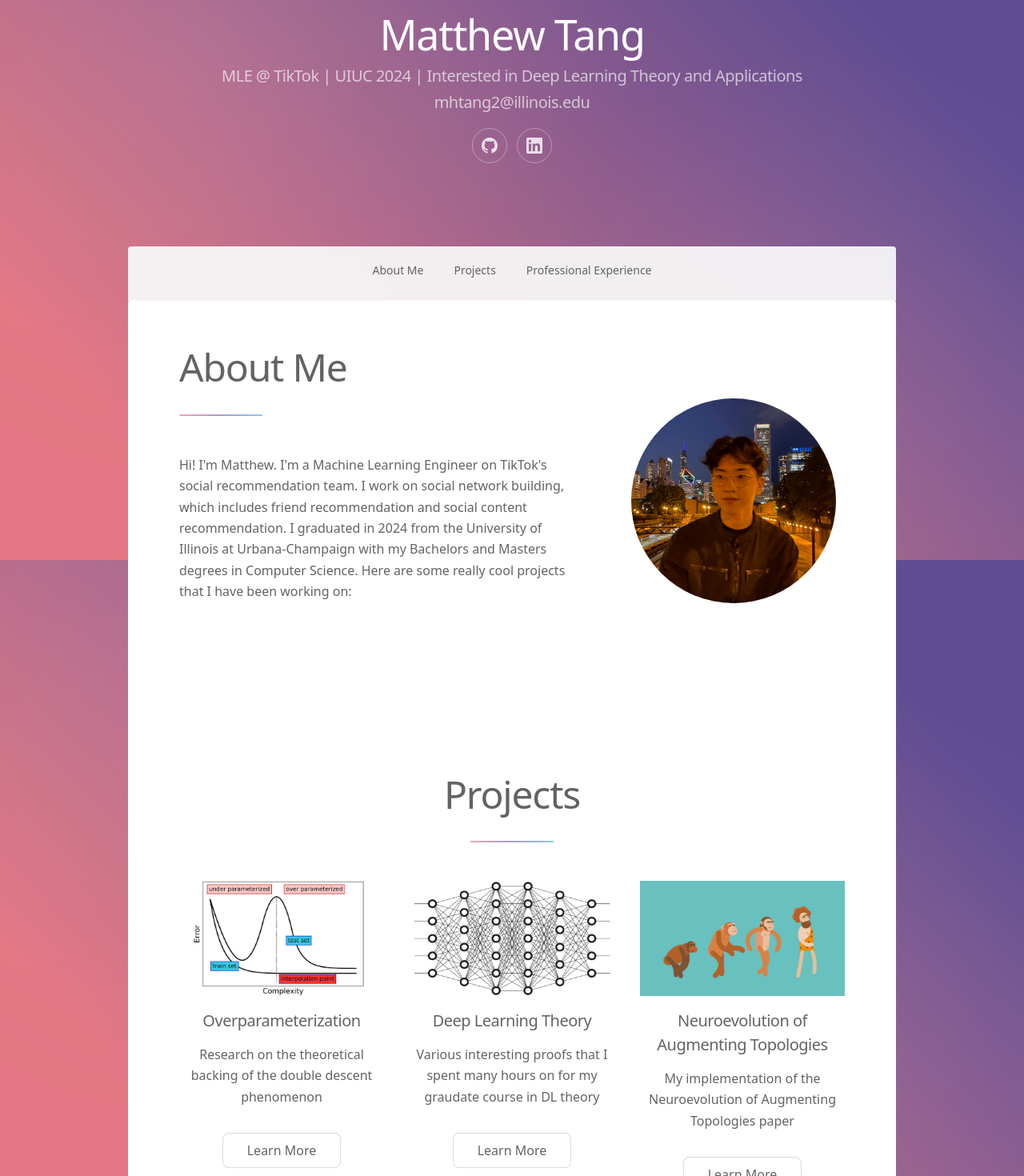
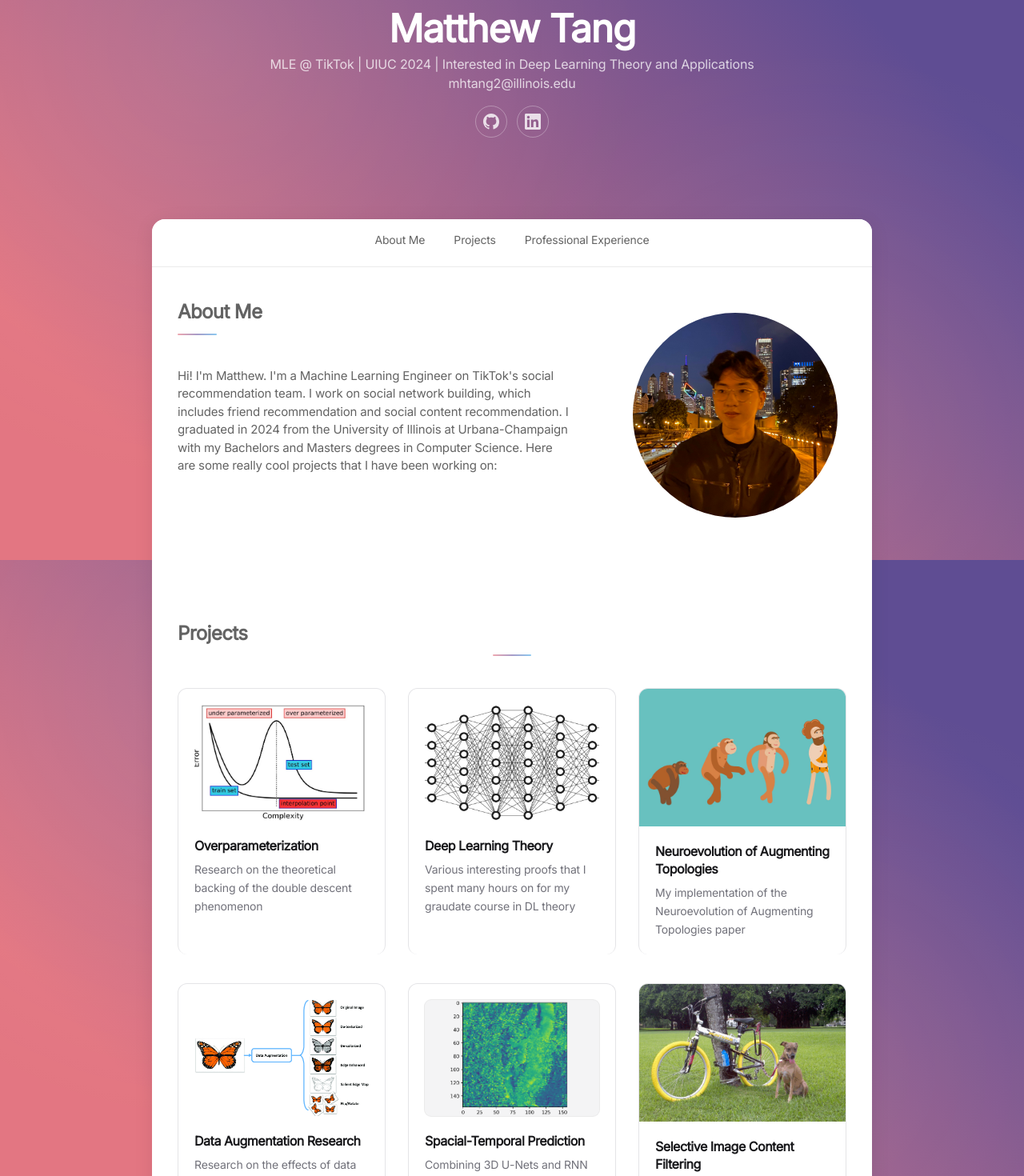
Before and after one commit to mhtang2/mhtang2.github.io, a React (Vite) app in the folder frontend/: page / in a window 1280 px wide. Shown: the part 100-1570 px from the top of the page at 80% size. Built offline with nearby package versions, Linux system fonts and the light colour scheme.

Commit message:
Redesign homepage project cards and polish typography/nav.
Replace the legacy flex grid with clickable project cards, per-project image layouts, and a cleaner Inter-based type system with integrated sticky nav.

Co-authored-by: Cursor <cursoragent@cursor.com>

```diff
--- a/frontend/index.html
+++ b/frontend/index.html
@@ -3,6 +3,12 @@
   <head>
     <meta charset="utf-8" />
     <meta name="viewport" content="width=device-width, initial-scale=1" />
+    <link rel="preconnect" href="https://fonts.googleapis.com" />
+    <link rel="preconnect" href="https://fonts.gstatic.com" crossorigin />
+    <link
+      href="https://fonts.googleapis.com/css2?family=Inter:opsz,wght@14..32,400;500;600;700&display=swap"
+      rel="stylesheet"
+    />
     <link rel="icon" href="/images/icon.png" />
     <title>Matthew Tang</title>
   </head>
--- /dev/null
+++ b/frontend/src/components/ProjectCard.jsx
@@ -0,0 +1,31 @@
+import { Link } from 'react-router-dom'
+import {
+  IMAGE_LAYOUTS,
+  getProjectCardLayout,
+  projectCardBlurb,
+  projectCardBody,
+  projectCardLink,
+  projectCardTitle,
+} from '../styles/projectCard'
+
+export default function ProjectCard({
+  title,
+  blurb,
+  image,
+  href,
+  imageLayout = IMAGE_LAYOUTS.INSET,
+}) {
+  const layout = getProjectCardLayout(imageLayout)
+
+  return (
+    <Link to={href} className={`${projectCardLink} ${layout.card}`}>
+      <div className={layout.image}>
+        <img src={image} alt={title} className="h-full w-full object-cover" />
+      </div>
+      <div className={`${projectCardBody} ${layout.body}`}>
+        <h3 className={projectCardTitle}>{title}</h3>
+        <p className={projectCardBlurb}>{blurb}</p>
+      </div>
+    </Link>
+  )
+}
--- /dev/null
+++ b/frontend/src/components/ProjectCardGrid.jsx
@@ -0,0 +1,21 @@
+import { projectCardTitle } from '../data/projects'
+import { projectCardGrid, projectCardItem } from '../styles/projectCard'
+import ProjectCard from './ProjectCard'
+
+export default function ProjectCardGrid({ projects }) {
+  return (
+    <ul className={projectCardGrid}>
+      {projects.map((project) => (
+        <li key={project.slug} className={projectCardItem}>
+          <ProjectCard
+            title={projectCardTitle(project)}
+            blurb={project.blurb}
+            image={project.image}
+            href={`/projects/${project.slug}`}
+            imageLayout={project.imageLayout}
+          />
+        </li>
+      ))}
+    </ul>
+  )
+}
--- a/frontend/src/components/SectionHeading.jsx
+++ b/frontend/src/components/SectionHeading.jsx
@@ -1,9 +1,9 @@
 export default function SectionHeading({ children, centered = false }) {
   return (
     <header
-      className={`section-heading mb-12 text-[2em] max-md:mb-0 max-md:text-[1.5em]${centered ? ' section-heading-centered' : ''}`}
+      className={`section-heading mb-10 max-md:mb-6${centered ? ' section-heading-centered' : ''}`}
     >
-      <h2 className="m-0">{children}</h2>
+      <h2 className="m-0 text-2xl font-semibold tracking-tight max-md:text-xl">{children}</h2>
     </header>
   )
 }
--- a/frontend/src/components/SiteHeader.jsx
+++ b/frontend/src/components/SiteHeader.jsx
@@ -3,11 +3,11 @@ import SocialLinks from './SocialLinks'
 export default function SiteHeader({ title, subtitle, showSocial = false }) {
   return (
     <header className="px-8 pt-28 pb-16 text-center max-md:px-4 max-md:pt-16 max-md:pb-8">
-      <h1 className={showSocial ? 'mb-1 text-[3.25em] leading-[1.2] max-md:text-[2.5em]' : ''}>
+      <h1 className={showSocial ? 'mb-2 text-5xl font-bold tracking-tight max-md:text-4xl' : 'text-3xl font-semibold tracking-tight'}>
         {title}
       </h1>
       {subtitle && (
-        <p className="mb-4 text-[1.25em] tracking-tight max-md:text-base max-md:tracking-normal">
+        <p className="mb-4 text-base font-normal text-white/75 max-md:text-sm">
           {subtitle}
         </p>
       )}
--- a/frontend/src/components/SiteNav.jsx
+++ b/frontend/src/components/SiteNav.jsx
@@ -1,19 +1,24 @@
-import { navBar, navLink, navList } from '../styles/ui'
-
 const SECTIONS = [
-  { id: 'intro', label: 'About Me' },
-  { id: 'projects', label: 'Projects' },
-  { id: 'experience', label: 'Professional Experience' },
+  { id: 'intro', label: 'About', labelFull: 'About Me' },
+  { id: 'projects', label: 'Projects', labelFull: 'Projects' },
+  { id: 'experience', label: 'Experience', labelFull: 'Professional Experience' },
 ]
 
 export default function SiteNav() {
   return (
-    <nav className={navBar} aria-label="Sections">
-      <ul className={navList}>
-        {SECTIONS.map(({ id, label }) => (
+    <nav
+      className="sticky top-0 z-20 border-b border-[#ebebeb] bg-white/90 backdrop-blur-md"
+      aria-label="Sections"
+    >
+      <ul className="m-0 flex list-none items-center justify-center gap-0.5 px-2 py-1.5 sm:gap-1 sm:px-4">
+        {SECTIONS.map(({ id, label, labelFull }) => (
           <li key={id}>
-            <a href={`#${id}`} className={navLink}>
-              {label}
+            <a
+              href={`#${id}`}
+              className="site-nav-link inline-flex h-9 items-center rounded-md px-3 text-[13px] font-medium text-[#525252] no-underline transition-colors hover:bg-[#f4f4f5] hover:text-[#18181b] sm:h-10 sm:px-4 sm:text-sm"
+            >
+              <span className="sm:hidden">{label}</span>
+              <span className="hidden sm:inline">{labelFull}</span>
             </a>
           </li>
         ))}
--- a/frontend/src/data/projects.js
+++ b/frontend/src/data/projects.js
@@ -20,6 +20,7 @@ export const projects = [
     cardTitle: 'Neuroevolution of Augmenting Topologies',
     subtitle: 'An implementation of Neuroevolution of Augmenting Topologies',
     image: '/images/neat.gif',
+    imageLayout: 'full',
     blurb: 'My implementation of the Neuroevolution of Augmenting Topologies paper',
   },
   {
@@ -28,7 +29,6 @@ export const projects = [
     cardTitle: 'Data Augmentation Research',
     subtitle: 'Final research project for Transfer Learning course',
     image: '/images/augmentation.png',
-    imageWidth: '80%',
     blurb: 'Research on the effects of data augmentation on distribution shift and model performance',
   },
   {
@@ -37,6 +37,7 @@ export const projects = [
     cardTitle: 'Spacial-Temporal Prediction',
     subtitle: 'Spacial-Temporal Prediction',
     image: '/images/hal_hack.gif',
+    imageLayout: 'framed',
     blurb: 'Combining 3D U-Nets and RNN to predict on spacial temporal data',
   },
   {
@@ -44,6 +45,7 @@ export const projects = [
     title: 'Selective Image Content Filtering',
     subtitle: 'My submission for Nextdoor\'s internal hackathon',
     image: '/images/r3.gif',
+    imageLayout: 'full',
     blurb: 'Combining discriminative and generative image methods to filter out offensive content',
   },
   {
@@ -51,6 +53,7 @@ export const projects = [
     title: 'AI-nimator',
     subtitle: 'AI powered mouth animation',
     image: '/images/hack_illinois.gif',
+    imageLayout: 'full',
     blurb: 'Using AI to generate animations matching your mouth movement',
   },
   {
--- a/frontend/src/index.css
+++ b/frontend/src/index.css
@@ -1,7 +1,7 @@
 @import 'tailwindcss';
 
 @theme {
-  --font-sans: system-ui, -apple-system, 'Segoe UI', Roboto, Helvetica, sans-serif;
+  --font-sans: Inter, system-ui, -apple-system, sans-serif;
   --font-mono: 'Courier New', monospace;
 
   --color-bg-base: #935d8c;
@@ -29,7 +29,23 @@
 @layer base {
   html {
     box-sizing: border-box;
-    scroll-padding-top: 4.5rem;
+    scroll-behavior: smooth;
+    scroll-padding-top: 3.5rem;
+  }
+
+  @media (prefers-reduced-motion: reduce) {
+    html {
+      scroll-behavior: auto;
+    }
+
+    .project-card {
+      transition: none;
+    }
+
+    .project-card:hover,
+    .project-card:active {
+      transform: none;
+    }
   }
 
   *,
@@ -42,10 +58,14 @@
     margin: 0;
     min-height: 100vh;
     font-family: var(--font-sans);
-    font-size: 17pt;
-    font-weight: 300;
-    line-height: 1.65;
+    font-size: 1rem;
+    font-weight: 400;
+    line-height: 1.5;
+    letter-spacing: -0.011em;
     color: var(--color-fg);
+    font-feature-settings: 'cv11', 'ss01';
+    -webkit-font-smoothing: antialiased;
+    -moz-osx-font-smoothing: grayscale;
     background-color: var(--color-bg-base);
     background-image:
       radial-gradient(circle at 20% 20%, rgba(255, 255, 255, 0.08) 0%, transparent 45%),
@@ -55,21 +75,9 @@
     -webkit-text-size-adjust: none;
   }
 
-  @media (max-width: 1680px) {
-    body {
-      font-size: 14pt;
-    }
-  }
-
   @media (max-width: 1280px) {
     body {
-      font-size: 12pt;
-    }
-  }
-
-  @media (max-width: 360px) {
-    body {
-      font-size: 11pt;
+      font-size: 0.9375rem;
     }
   }
 
@@ -79,24 +87,26 @@
   h4,
   h5,
   h6 {
-    font-weight: 300;
-    line-height: 1.5;
-    margin: 0 0 0.7em;
-    letter-spacing: -0.025em;
+    font-weight: 600;
+    line-height: 1.25;
+    margin: 0 0 0.6em;
+    letter-spacing: -0.03em;
     color: var(--color-fg-bold);
   }
 
   h1 {
-    font-size: 2.5em;
-    line-height: 1.2;
+    font-size: 2.5rem;
+    font-weight: 700;
+    letter-spacing: -0.04em;
   }
 
   h2 {
-    font-size: 1.5em;
+    font-size: 1.5rem;
   }
 
   h3 {
-    font-size: 1.25em;
+    font-size: 1.125rem;
+    font-weight: 600;
   }
 
   p {
@@ -117,7 +127,7 @@
 
   strong,
   b {
-    font-weight: 400;
+    font-weight: 600;
     color: var(--color-fg-bold);
   }
 
@@ -149,6 +159,16 @@
     background: var(--color-card);
     color: var(--color-card-fg);
     border-radius: var(--radius-card);
+  }
+
+  .card-surface p,
+  .card-surface li,
+  .card-surface span {
+    color: var(--color-card-fg);
+  }
+
+  .card-surface .project-card p {
+    margin-bottom: 0;
   }
 
   .card-surface h1,
@@ -196,4 +216,14 @@
   .content-prose p:last-child {
     margin-bottom: 0;
   }
+
+  .site-nav-link,
+  .project-card {
+    border-bottom: none !important;
+  }
+
+  .site-nav-link:hover,
+  .project-card:hover {
+    border-bottom: none !important;
+  }
 }
--- a/frontend/src/pages/Home.jsx
+++ b/frontend/src/pages/Home.jsx
@@ -1,20 +1,18 @@
 import { useEffect } from 'react'
 import Button from '../components/Button'
+import ProjectCardGrid from '../components/ProjectCardGrid'
 import SectionHeading from '../components/SectionHeading'
 import SiteFooter from '../components/SiteFooter'
 import SiteHeader from '../components/SiteHeader'
 import SiteNav from '../components/SiteNav'
 import SiteWrapper from '../components/SiteWrapper'
 import { experience } from '../data/experience'
-import { projects, projectCardTitle } from '../data/projects'
+import { projects } from '../data/projects'
 import {
   experienceLogo,
-  featureGrid,
-  featureImage,
-  featureItem,
-  mainCard,
+  experienceGrid,
+  experienceItem,
   mainSection,
-  mainSectionSpecial,
   spotlight,
   spotlightContent,
   spotlightImage,
@@ -40,9 +38,10 @@ export default function Home() {
         }
       />
 
+      <div className="card-surface overflow-hidden rounded-t-2xl shadow-[0_4px_24px_rgba(0,0,0,0.08)]">
         <SiteNav />
 
-      <div className={mainCard}>
+        <div>
           <section id="intro" className={mainSection}>
             <div className={spotlight}>
               <div className={spotlightContent}>
@@ -61,43 +60,25 @@ export default function Home() {
             </div>
           </section>
 
-        <section id="projects" className={mainSectionSpecial}>
+          <section id="projects" className={mainSection}>
             <SectionHeading centered>Projects</SectionHeading>
-          <ul className={featureGrid}>
-            {projects.map((project) => (
-              <li key={project.slug} className={featureItem}>
-                <span className={featureImage}>
-                  <img
-                    src={project.image}
-                    alt={projectCardTitle(project)}
-                    style={project.imageWidth ? { width: project.imageWidth } : undefined}
-                  />
-                </span>
-                <h3>{projectCardTitle(project)}</h3>
-                <p>{project.blurb}</p>
-                <Button href={`/projects/${project.slug}`} inCard>
-                  Learn More
-                </Button>
+            <ProjectCardGrid projects={projects} />
+          </section>
+
+          <section id="experience" className={`${mainSection} text-center`}>
+            <SectionHeading centered>Professional Experience</SectionHeading>
+            <ul className={experienceGrid}>
+              {experience.map((job) => (
+                <li key={`${job.company}-${job.dates}`} className={experienceItem}>
+                  <img src={job.logo} alt={job.company} className={experienceLogo} />
+                  <h2 className="text-lg font-semibold text-[#18181b]">{job.company}</h2>
+                  <p className="mb-1 text-sm text-[#525252]">{job.role}</p>
+                  <p className="mb-0 text-sm text-[#71717a]">{job.dates}</p>
                 </li>
               ))}
             </ul>
           </section>
-
-        <section id="experience" className={mainSectionSpecial}>
-          <SectionHeading centered>Professional Experience</SectionHeading>
-          <ul className={featureGrid}>
-            {experience.map((job) => (
-              <li key={`${job.company}-${job.dates}`} className={featureItem}>
-                <span className={featureImage}>
-                  <img src={job.logo} alt={job.company} className={experienceLogo} />
-                </span>
-                <h2 className="text-[1.5em]">{job.company}</h2>
-                <span className="block">{job.role}</span>
-                <p>{job.dates}</p>
-              </li>
-            ))}
-          </ul>
-        </section>
+        </div>
       </div>
 
       <SiteFooter />
--- /dev/null
+++ b/frontend/src/styles/projectCard.js
@@ -0,0 +1,45 @@
+/** Project card layout tokens and image display variants. */
+
+export const IMAGE_LAYOUTS = {
+  INSET: 'inset',
+  FRAMED: 'framed',
+  FULL: 'full',
+}
+
+export const projectCardGrid =
+  'm-0 grid list-none grid-cols-1 gap-7 p-0 md:grid-cols-2 lg:grid-cols-3'
+
+export const projectCardItem = 'flex'
+
+export const projectCardLink =
+  'project-card group flex w-full flex-col rounded-xl border border-[#e4e4e7] bg-white text-left no-underline transition-all duration-200 ease-out hover:-translate-y-1 hover:border-[#d4d4d8] hover:shadow-[0_10px_28px_rgba(0,0,0,0.09)] active:translate-y-0 active:shadow-[0_4px_14px_rgba(0,0,0,0.06)]'
+
+export const projectCardImageBase = 'aspect-[3/2] w-full overflow-hidden bg-[#f4f4f5]'
+
+export const projectCardBody = 'flex flex-1 flex-col'
+
+export const projectCardTitle = 'mb-2 text-base font-semibold leading-snug text-[#18181b]'
+
+export const projectCardBlurb = 'flex-1 text-sm leading-relaxed text-[#71717a]'
+
+const imageLayoutVariants = {
+  [IMAGE_LAYOUTS.INSET]: {
+    card: 'gap-5 p-5',
+    image: `${projectCardImageBase} rounded-lg`,
+    body: '',
+  },
+  [IMAGE_LAYOUTS.FRAMED]: {
+    card: 'gap-5 p-5',
+    image: `${projectCardImageBase} rounded-lg ring-1 ring-[#ebebeb]`,
+    body: '',
+  },
+  [IMAGE_LAYOUTS.FULL]: {
+    card: 'gap-0 overflow-hidden p-0',
+    image: projectCardImageBase,
+    body: 'p-5',
+  },
+}
+
+export function getProjectCardLayout(imageLayout = IMAGE_LAYOUTS.INSET) {
+  return imageLayoutVariants[imageLayout] ?? imageLayoutVariants[IMAGE_LAYOUTS.INSET]
+}
--- a/frontend/src/styles/ui.js
+++ b/frontend/src/styles/ui.js
@@ -1,38 +1,29 @@
 /** Shared Tailwind class groups. */
 
 export const socialLink =
-  'inline-flex h-11 w-11 items-center justify-center rounded-full border border-white/35 text-white/80 no-underline transition-colors hover:border-white/75 hover:bg-white/10 hover:text-white'
+  'inline-flex h-10 w-10 items-center justify-center rounded-full border border-white/30 text-white/80 no-underline transition-colors hover:border-white/60 hover:bg-white/10 hover:text-white'
 
-export const navBar =
-  'sticky top-0 z-10 mx-auto w-full max-w-[64em] rounded-t-[0.25em] bg-[#f7f7f7]/95 px-4 py-3 text-center text-[#636363]'
+export const mainCard =
+  'card-surface overflow-hidden rounded-2xl shadow-[0_4px_24px_rgba(0,0,0,0.08)]'
 
-export const navList = 'm-0 flex list-none flex-wrap items-center justify-center gap-1.5 p-0'
+export const mainSection = 'px-8 py-10 max-lg:px-6 max-md:px-5 max-md:py-8'
 
-export const navLink =
-  'inline-flex h-9 items-center rounded-[8px] border-b-0 px-4 text-sm no-underline transition-colors hover:bg-[rgba(222,222,222,0.25)] max-md:px-3 max-md:text-xs'
+export const experienceGrid =
+  'm-0 grid list-none grid-cols-1 gap-6 p-0 sm:grid-cols-2 lg:grid-cols-4'
 
-export const mainCard = 'card-surface -mt-px'
+export const experienceItem =
+  'rounded-xl border border-[#e4e4e7] bg-white px-5 py-6 text-center'
 
-export const mainSection = 'px-16 py-12 max-lg:px-8 max-md:px-6 max-sm:px-4'
-
-export const mainSectionSpecial = `${mainSection} text-center`
-
-export const featureGrid =
-  'm-0 -ml-8 flex list-none flex-wrap justify-center p-0 max-md:m-0 max-md:w-full'
-
-export const featureItem =
-  'mb-12 ml-8 w-[calc(33.333%-2em)] list-none max-lg:w-[calc(50%-2em)] max-md:mb-8 max-md:ml-0 max-md:w-full'
-
-export const featureImage = 'mb-4 block overflow-hidden'
+export const experienceLogo = 'mx-auto mb-4 h-12 w-auto max-w-[60%] object-contain'
 
 export const btn =
-  'inline-flex h-11 min-w-[9.25em] cursor-pointer items-center justify-center rounded-[8px] border-0 border-b-0 px-6 text-center font-light whitespace-nowrap no-underline transition-colors max-md:min-w-0'
+  'inline-flex h-10 min-w-[8.5rem] cursor-pointer items-center justify-center rounded-lg border-0 border-b-0 px-5 text-sm font-medium whitespace-nowrap no-underline transition-colors max-md:min-w-0'
 
 export const btnOutline =
   'bg-transparent text-white shadow-[inset_0_0_0_1px_rgba(255,255,255,0.35)] hover:bg-white/10'
 
 export const btnCard =
-  'bg-transparent text-[#636363] shadow-[inset_0_0_0_1px_#dddddd] hover:bg-[rgba(222,222,222,0.25)]'
+  'bg-[#fafafa] text-[#525252] shadow-[inset_0_0_0_1px_#e4e4e7] hover:bg-[#f4f4f5] hover:text-[#18181b]'
 
 export const btnPrimary = 'bg-[#8cc9f0] text-white shadow-none hover:bg-[#9acff2]'
 
@@ -45,8 +36,6 @@ export const spotlightImageWrap =
 
 export const spotlightImage = 'block h-64 w-64 rounded-full object-cover max-md:h-48 max-md:w-48'
 
-export const experienceLogo = 'mx-auto mb-4 block w-1/2'
-
 export const siteFooter = 'px-8 py-8 text-center text-sm text-white/50'
 
 export const videoEmbed = 'mb-8 aspect-video w-full max-w-full'
```
Lines whose indentation alone changed are shown as unchanged.
